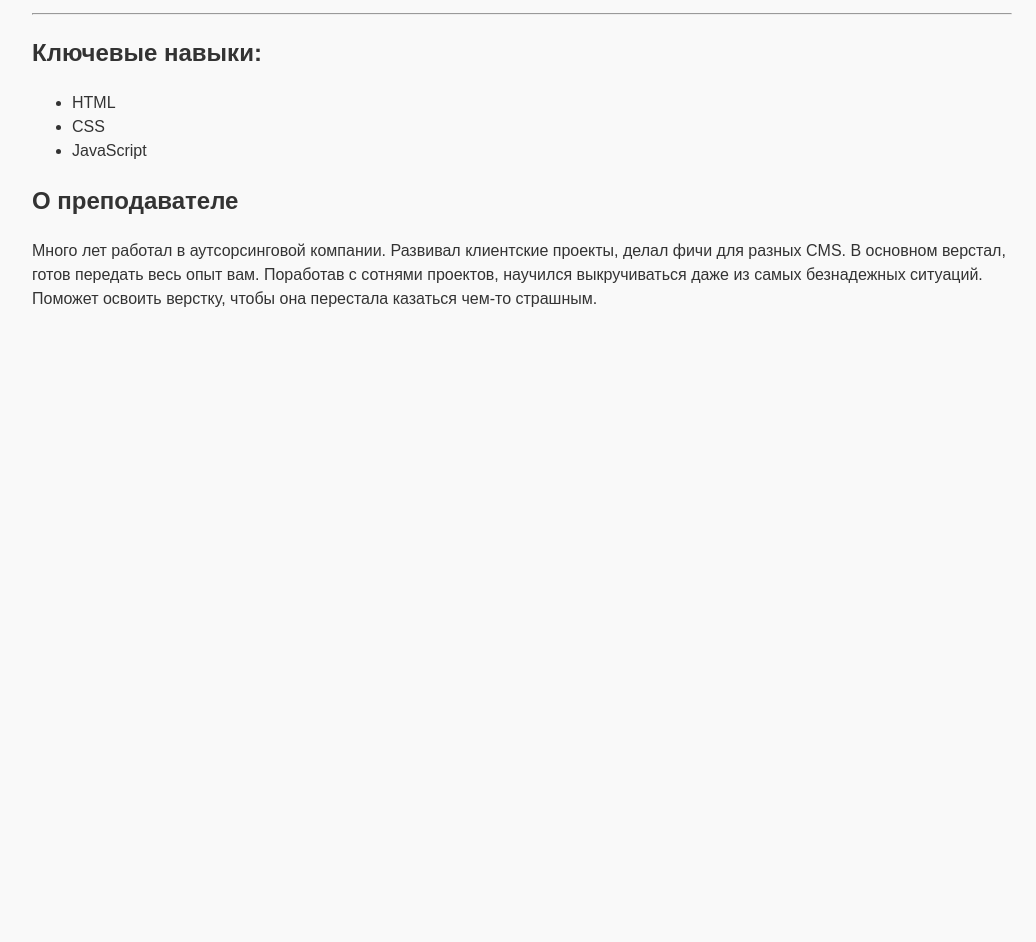
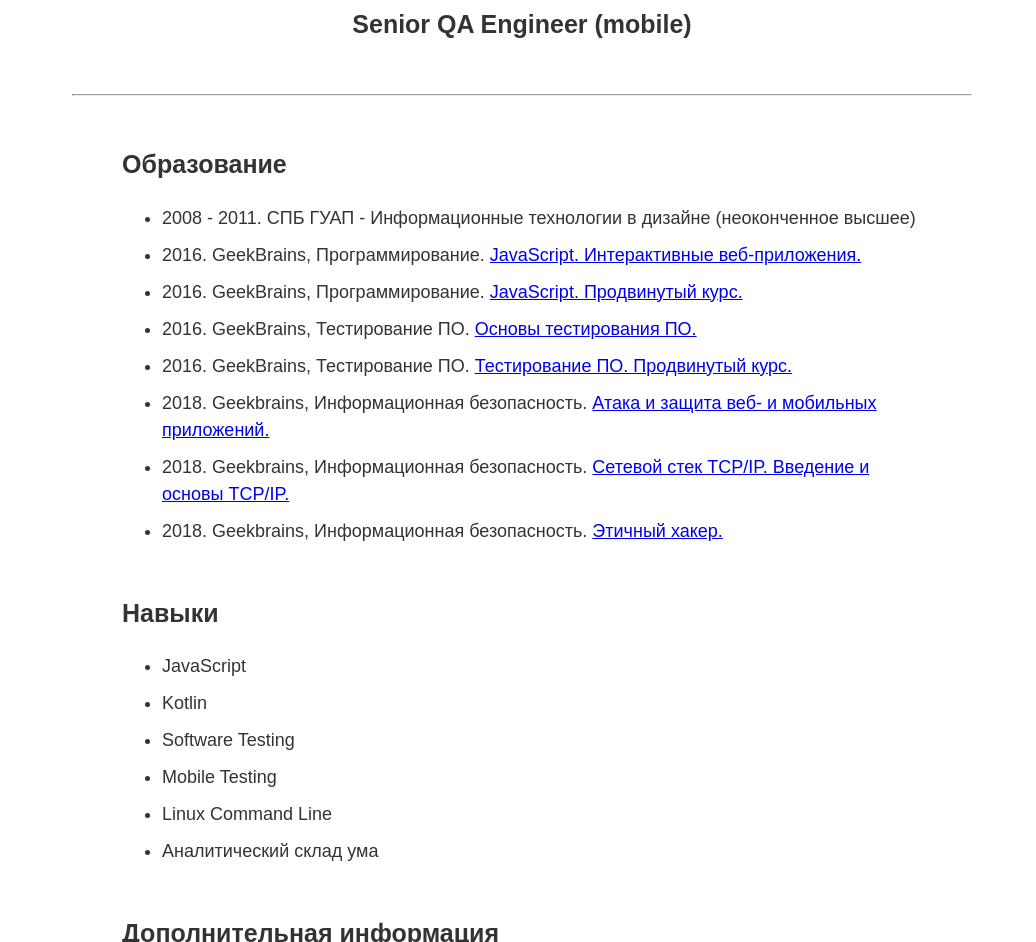
Before and after one commit to ValentineNam/hexlet, a plain HTML site: page index.html in a window 1280 px wide. Shown: the part 144-1086 px from the top of the page, without its empty margins (118-1154 px from the left). Before the commit the page ends 800 px from the top, so only its background shows below. Drawn offline with Linux system fonts and the light colour scheme.

Commit message:
Update index.html
Add more information

```diff
--- a/index.html
+++ b/index.html
@@ -8,49 +8,97 @@
 <body>
   <main>
     <h1>Валентин Нам</h1>
-    <h2>Создатель профессии «Верстальщик» на Hexlet</h2>
+    <h2>Senior QA Engineer (mobile)</h2>
     <hr>
     <section>
-      <h2>Ключевые навыки:</h2>
+      <h2>Образование</h2>
       <ul>
-        <li>HTML</li>
-        <li>CSS</li>
-        <li>JavaScript</li>
+        <li>2008 - 2011. СПБ ГУАП - Информационные технологии в дизайне (неоконченное высшее)</li>
+        <li>2016. GeekBrains, Программирование. <a href="https://gb.ru/certificates/135774">JavaScript. Интерактивные веб-приложения.</a></li>
+        <li>2016. GeekBrains, Программирование. <a href="https://gb.ru/certificates/150496">JavaScript. Продвинутый курс.</a></li>
+        <li>2016. GeekBrains, Тестирование ПО. <a href="https://gb.ru/certificates/114459">Основы тестирования ПО.</a></li>
+        <li>2016. GeekBrains, Тестирование ПО. <a href="https://gb.ru/certificates/153536">Тестирование ПО. Продвинутый курс.</a></li>
+        <li>2018. Geekbrains, Информационная безопасность. <a href="https://gb.ru/certificates/476233">Атака и защита веб- и мобильных приложений.</a></li>
+        <li>2018. Geekbrains, Информационная безопасность. <a href="https://gb.ru/certificates/473857">Сетевой стек TCP/IP. Введение и основы TCP/IP.</a></li>
+        <li>2018. Geekbrains, Информационная безопасность. <a href="https://gb.ru/certificates/506332">Этичный хакер.</a></li>
       </ul>
     </section>
     <section>
-      <h2>О преподавателе</h2>
-      <p>
-        Много лет работал в аутсорсинговой компании. Развивал клиентские проекты,
-        делал фичи для разных CMS. В основном верстал, готов передать весь опыт
-        вам. Поработав с сотнями проектов, научился выкручиваться даже из самых
-        безнадежных ситуаций. Поможет освоить верстку, чтобы она перестала
-        казаться чем-то страшным.
-      </p>
+      <h2>Навыки</h2>
+      <ul>
+        <li>JavaScript</li>
+        <li>Kotlin</li>
+        <li>Software Testing</li>
+        <li>Mobile Testing</li>
+        <li>Linux Command Line</li>
+        <li>Аналитический склад ума</li>
+      </ul>
+    </section>
+    <section>
+      <h2>Дополнительная информация</h2>
+      <p>Области профессионального интереса:<p>
+        <ul>
+          <li>тестирование ПО</li>
+          <li>автоматизированное тестирование</li>
+          <li>пентестинг</li>
+          <li>программирование</li>
+          <li>администрирование</li>
+          <li>скриптинг</li>
+        </ul>
+        <p style="font-weight: bold">Хобби.</p>
+        <p>Чтение разнообразной литературы:</p>
+        <ul>
+          <li>фантастика, фэнтези, мифы народов мира</li>
+          <li>социальная психология</li>
+          <li>тайм-менеджмент, личная эффективност и тп.</li>
+        </ul>
+        <p>Спортивный туризм. Пешие путешествия. Ночевки с палатками</p>
+        <p>Рисование.</p>
     </section>
   </main>
+</body>
 <style>
+/* stylelint-disable declaration-block-no-redundant-longhand-properties */
+
 body {
+  margin: 0;
+  font-size: 18px;
+  color: #333;
   font-family: sans-serif;
   line-height: 1.5;
+}
 
-    background-color: #f9f9f9;
-    color: #333333;
-
-    width: 980px;
-    margin: 0 auto;
+main {
+  width: 900px;
+  margin: auto;
 }
 
 h1 {
+  margin-top: 50px;
+  margin-bottom: 10px;
+  font-size: 60px;
   text-align: center;
-    font-size: 36px;
-    margin-bottom: 0;
 }
 
-  main > h2 {
+h2 {
+  margin-top: 0px;
+  padding-bottom: 30px;
+  font-size: 25px;
   text-align: center;
-    font-size: 25px;
+}
+
+section {
+  margin: 50px 0px;
+  padding: 0px 50px;
+}
+
+section h2 {
+  padding: 0px;
+  text-align: left;
+}
+
+li {
+  margin-bottom: 10px;
 }
 </style>
-</body>
 </html>
```
Lines whose indentation alone changed are shown as unchanged.
